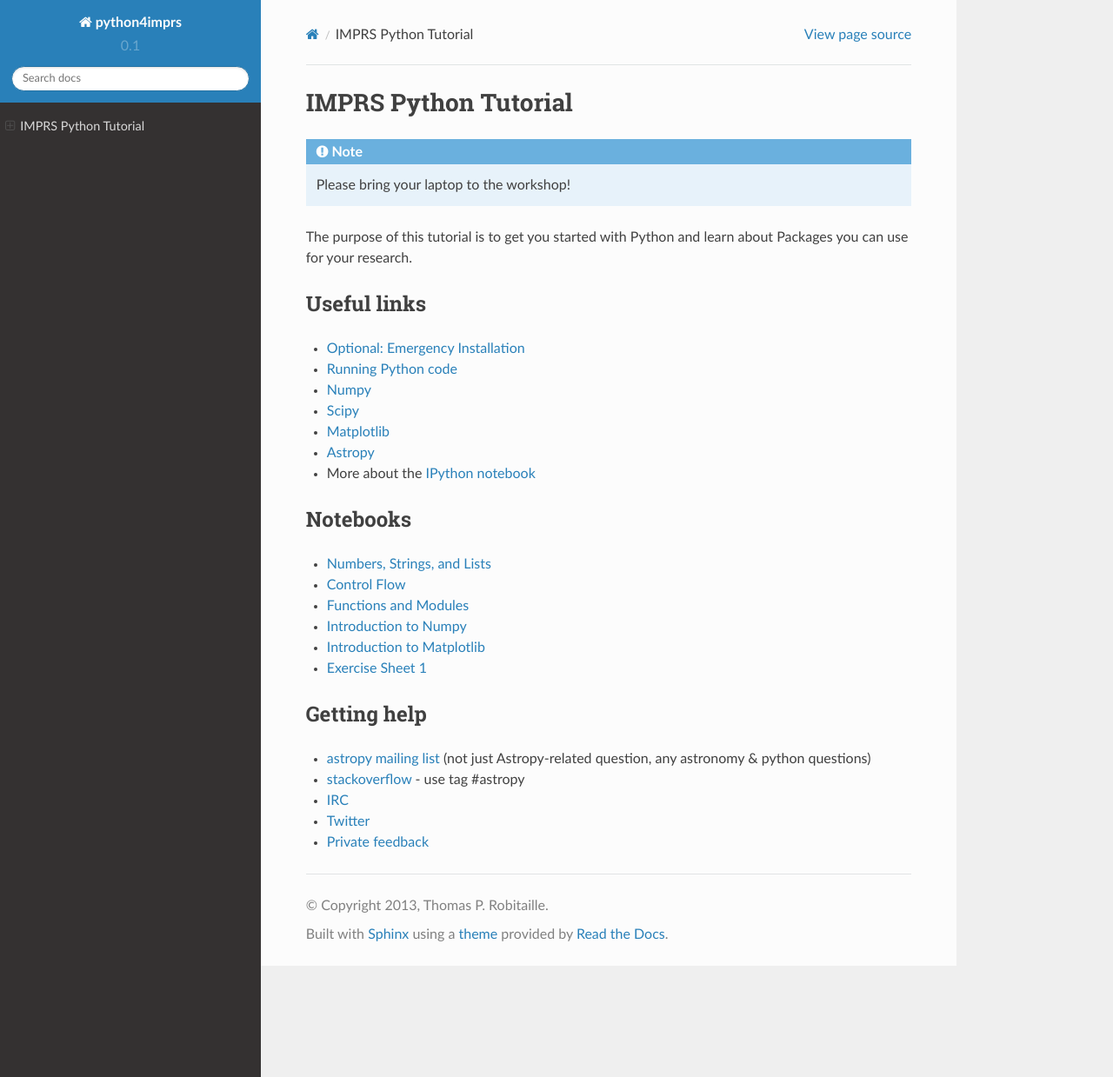
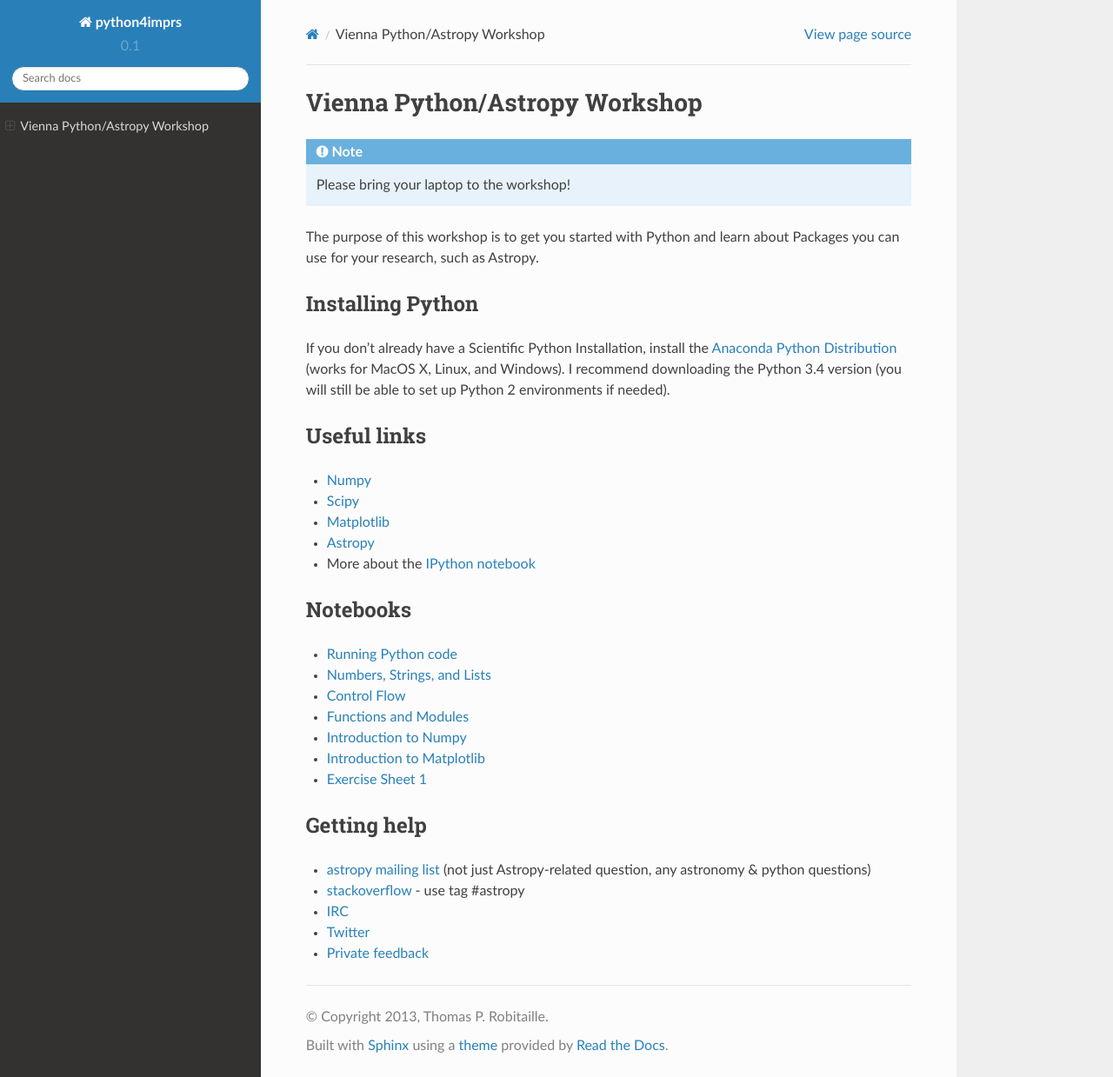
Before and after one commit to astrofrog/python4vienna, a Sphinx documentation site: the page built from docs/index.rst, in a window 1280 px wide and 1239 px high. Shown: the whole window at 87% size. Built offline with Sphinx 7.4.7 and the Read the Docs theme 2.0.0, drawn with Linux system fonts in a browser that asks for light colours.

Commit message:
Updated install instructions

```diff
--- a/docs/index.rst
+++ b/docs/index.rst
@@ -1,16 +1,23 @@
-IMPRS Python Tutorial
-=====================
+Vienna Python/Astropy Workshop
+==============================
 
 .. note:: Please bring your laptop to the workshop!
 
-The purpose of this tutorial is to get you started with Python and learn about
-Packages you can use for your research.
+The purpose of this workshop is to get you started with Python and learn
+about Packages you can use for your research, such as Astropy.
+
+Installing Python
+-----------------
+
+If you don't already have a Scientific Python Installation, install the
+`Anaconda Python Distribution <https://store.continuum.io/cshop/anaconda/>`_
+(works for MacOS X, Linux, and Windows). I recommend downloading the Python
+3.4 version (you will still be able to set up Python 2 environments if
+needed).
 
 Useful links
 ------------
 
-* :doc:`emergency_install`
-* :doc:`running`
 * `Numpy <http://www.numpy.org>`_
 * `Scipy <http://www.scipy.org>`_
 * `Matplotlib <http://www.matplotlib.org>`_
```
Also changed, not shown: other parts of docs/index.rst (+1 -0 lines), docs/emergency_install.rst (deleted, +0 -40 lines).
